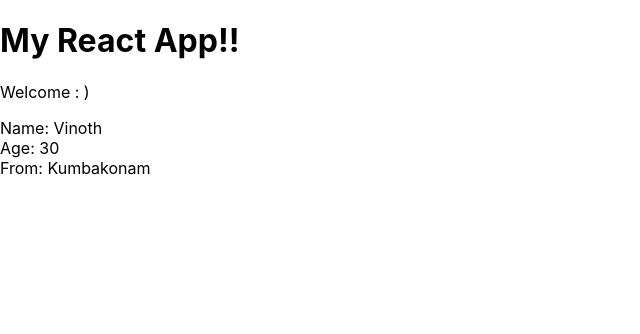
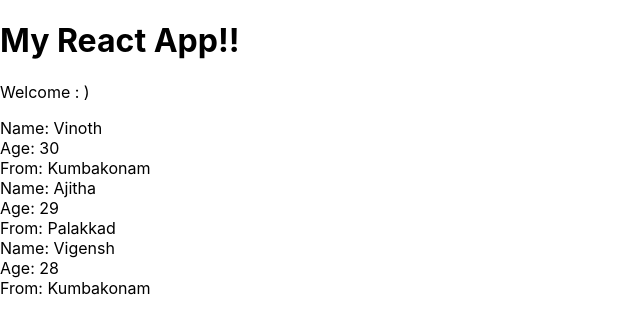
Before and after one commit to vinothsmart/react-redux-complete, a React (Create React App) app in the folder my-app/: page / in a window 1280 px wide. Shown: the top 334 px of the page, without its empty margins (0-640 px from the left). Built offline with nearby package versions, Linux system fonts and the light colour scheme.

Commit message:
values dynamic wt props

```diff
--- a/my-app/src/App.js
+++ b/my-app/src/App.js
@@ -31,7 +31,9 @@ function App() {
       <Vinoth name="Kanna" age="30" from="Kumbakonam" /> */}
       {/* <Vinoth deleteList={deleteList} namelists={names} />
       <AddList addList={addList} /> */}
-      <List />
+      <List name="Vinoth" age="30" from="Kumbakonam" />
+      <List name="Ajitha" age="29" from="Palakkad" />
+      <List name="Vigensh" age="28" from="Kumbakonam" />
     </div>
   );
 }
--- a/my-app/src/List.js
+++ b/my-app/src/List.js
@@ -36,12 +36,13 @@ import React from "react";
 
 // export default Vinoth;
 
-export default function List() {
+export default function List(props) {
+  console.log(props);
   return (
     <div className="list">
-      <div>Name: Vinoth</div>
-      <div>Age: 30</div>
-      <div>From: Kumbakonam</div>
+      <div>Name: {props.name}</div>
+      <div>Age: {props.age}</div>
+      <div>From: {props.from}</div>
     </div>
   );
 }
```
